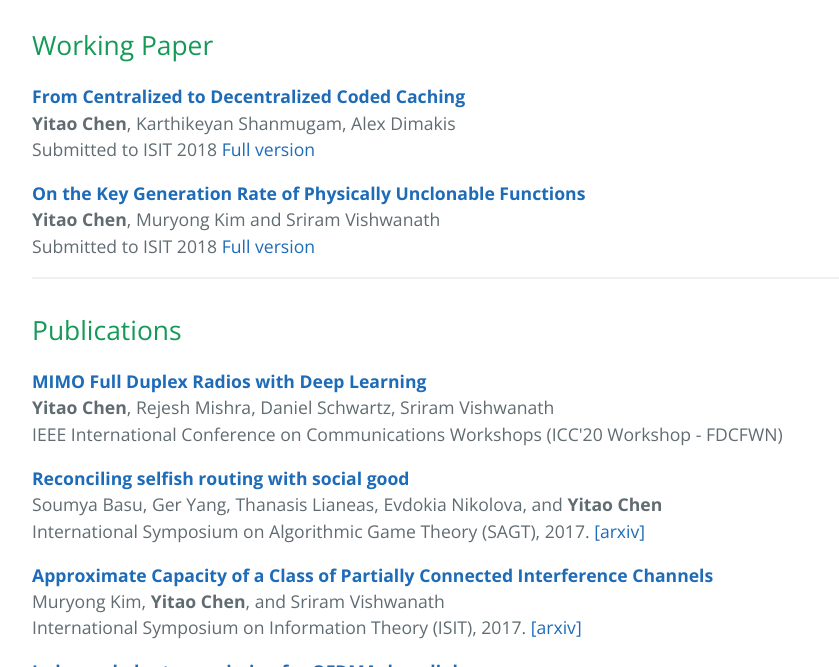
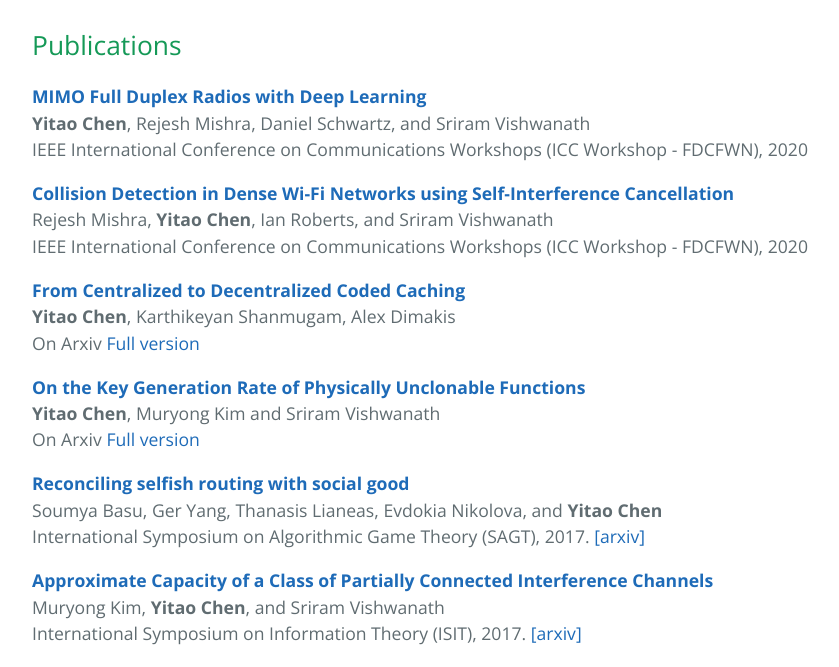
Before and after one commit to yitaochen/yitaochen.github.io, a Jekyll site: the page index.html, which Jekyll copies as it is, in a window 1280 px wide and 900 px high, scrolled down 406 px, cut to the strip 233-900 px from the top of the window. Shown: the whole strip, without its empty margins (192-1031 px from the left). Built offline with Jekyll 4.4.1, drawn with Linux system fonts in a browser that asks for light colours.

Commit message:
Update-04052020-2

```diff
--- a/index.html
+++ b/index.html
@@ -44,29 +44,30 @@
       <hr />
 
 
+      <h2 id="publications">Publications</h2>
 
-      <h2 id="workingpaper">Working Paper</h2>
+      <p>
+      <b><a> MIMO Full Duplex Radios with Deep Learning</a></b> <br />
+      <b>Yitao Chen</b>, Rejesh Mishra, Daniel Schwartz, and Sriram Vishwanath<br />
+         IEEE International Conference on Communications Workshops (ICC Workshop - FDCFWN), 2020
+      </p>
+
+      <p>
+      <b><a> Collision Detection in Dense Wi-Fi Networks using Self-Interference Cancellation</a></b> <br />
+      Rejesh Mishra, <b>Yitao Chen</b>, Ian Roberts, and Sriram Vishwanath<br />
+      IEEE International Conference on Communications Workshops (ICC Workshop - FDCFWN), 2020
+      </p>
+
       <p>
       <b><a> From Centralized to Decentralized Coded Caching</a></b> <br />
       <b>Yitao Chen</b>, Karthikeyan Shanmugam, Alex Dimakis<br />
-      Submitted to ISIT 2018 <a href="../files/codedcache_isit18.pdf"> Full version</a>
+      On Arxiv <a href="../files/codedcache_isit18.pdf"> Full version</a>
       </p>
 
       <p>
       <b><a> On the Key Generation Rate of Physically Unclonable Functions </a></b> <br />
       <b>Yitao Chen</b>, Muryong Kim and Sriram Vishwanath<br />
-      Submitted to ISIT 2018 <a href="../files/puf_isit18.pdf"> Full version</a>
-      </p>
-      <hr />
-
-
-
-      <h2 id="publications">Publications</h2>
-
-      <p>
-      <b><a> MIMO Full Duplex Radios with Deep Learning</a></b> <br />
-      <b>Yitao Chen</b>, Rejesh Mishra, Daniel Schwartz, Sriram Vishwanath<br />
-         IEEE International Conference on Communications Workshops (ICC'20 Workshop - FDCFWN)
+      On Arxiv <a href="../files/puf_isit18.pdf"> Full version</a>
       </p>
 
       <p>
```
